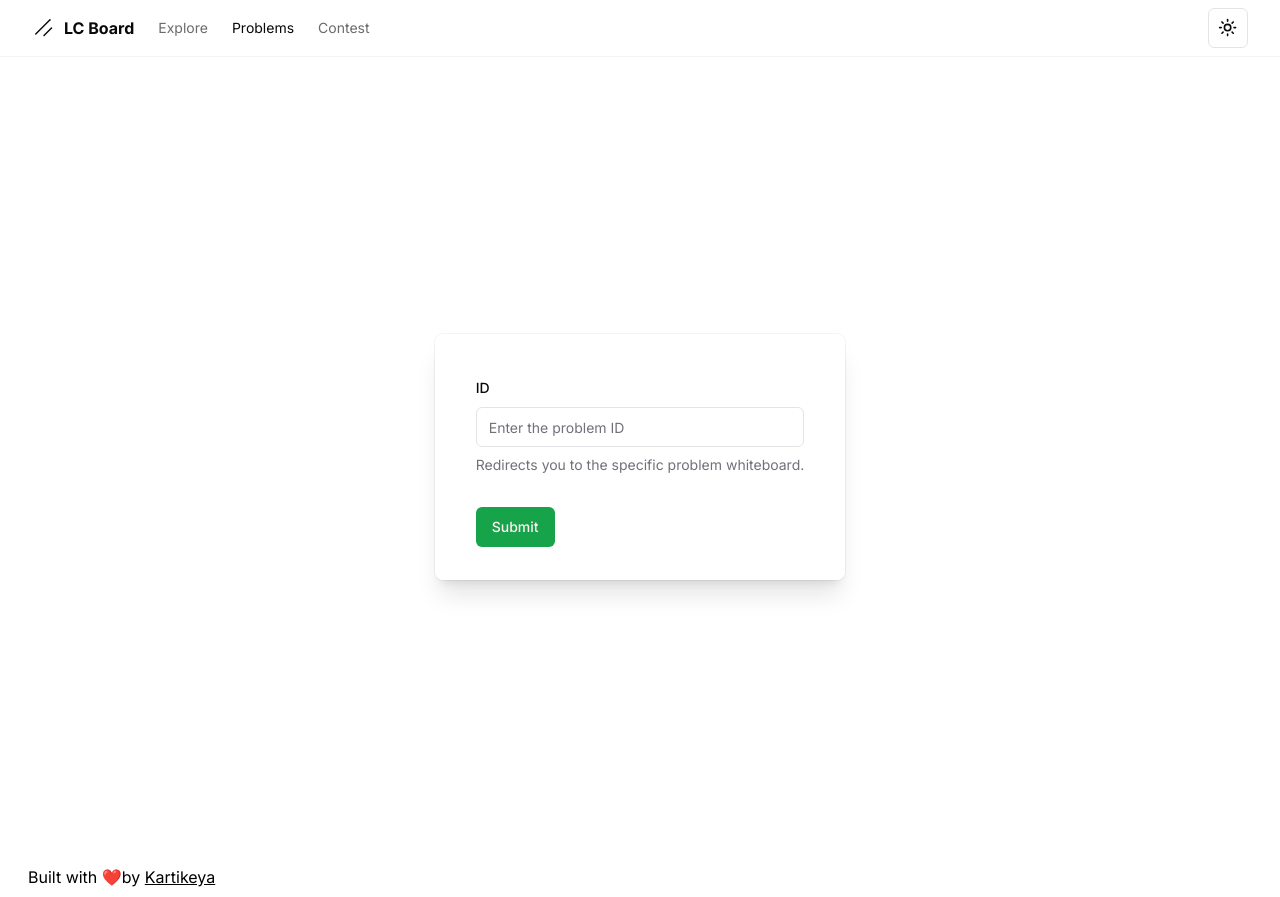
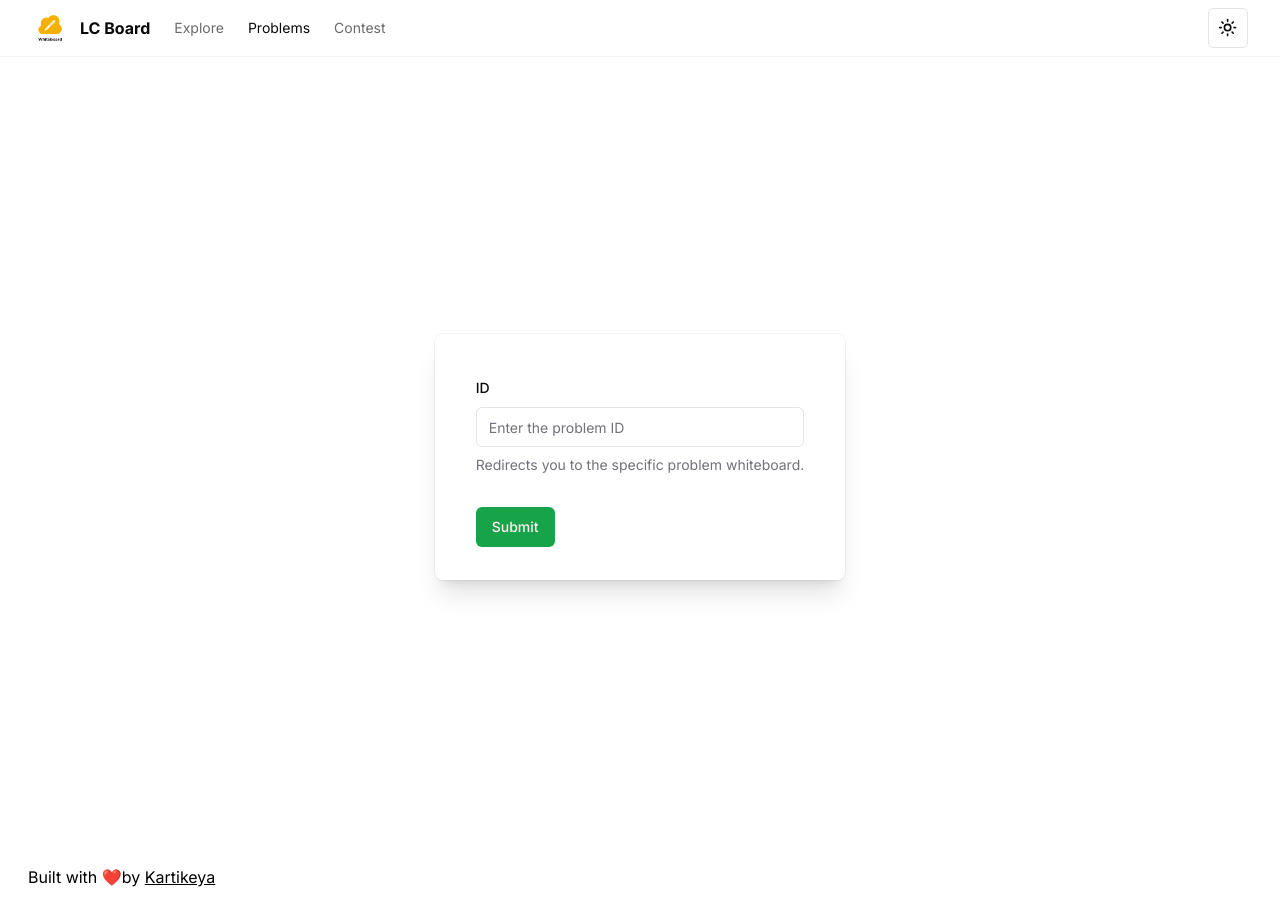
Before and after one commit to kartik3yaS/LeetCode-WhiteBoard, a Next.js app: page /problems in a window 1280 px wide. Built offline with nearby package versions, Linux system fonts and the light colour scheme.

Commit message:
updated whiteboard logo

```diff
--- a/components/custom/lc-form.tsx
+++ b/components/custom/lc-form.tsx
@@ -16,17 +16,17 @@ FormMessage,
 } from "@/components/ui/form"
 import { Input } from "@/components/ui/input"
 
-  const formSchema = z.object({
-    id: z
-      .string() // Accept a string input
-      .transform((val) => val.replace(/^0+/, "")) // Remove leading zeros
-      .refine((val) => /^\d+$/.test(val), {
-        message: "ID must be a positive integer",
-      }) // Validate if it's a valid integer
-      .refine((val) => parseInt(val) > 0, {
-        message: "ID must be a positive integer",
-      }), // Validate if it's positive
-  });
+const formSchema = z.object({
+id: z
+    .string()
+    .transform((val) => val.replace(/^0+/, ""))
+    .refine((val) => /^\d+$/.test(val), {
+    message: "ID must be greater than zero",
+    })
+    .refine((val) => parseInt(val) > 0, {
+    message: "ID must be greater than zero",
+    }),
+});
 
 export function MyForm() {
     const router = useRouter();
--- a/components/main-nav.tsx
+++ b/components/main-nav.tsx
@@ -4,7 +4,8 @@ import * as React from "react"
 import Link from "next/link"
 import { usePathname } from "next/navigation"
 import { cn } from "@/lib/utils"
-import { Icons } from "./icons";
+import Image from 'next/image'
+import whiteboard from "./assets/whiteboard.png";
 
 export function MainNav() {
     const pathname = usePathname()
@@ -12,8 +13,8 @@ export function MainNav() {
     return (
         <>
             <div className="mr-4 hidden md:flex">
-                <Link href="/" className="mr-6 flex items-center space-x-2">
-                    <Icons.logo className="h-6 w-6" />
+                <Image src={whiteboard} alt="" className="h-9 w-9 rounded-lg" />
+                <Link href="/" className="ml-3 mr-6 flex items-center space-x-2">
                     <span className="hidden font-bold sm:inline-block">
                         LC Board
                     </span>
```
Also changed, not shown: components/assets/whiteboard.png (added).
